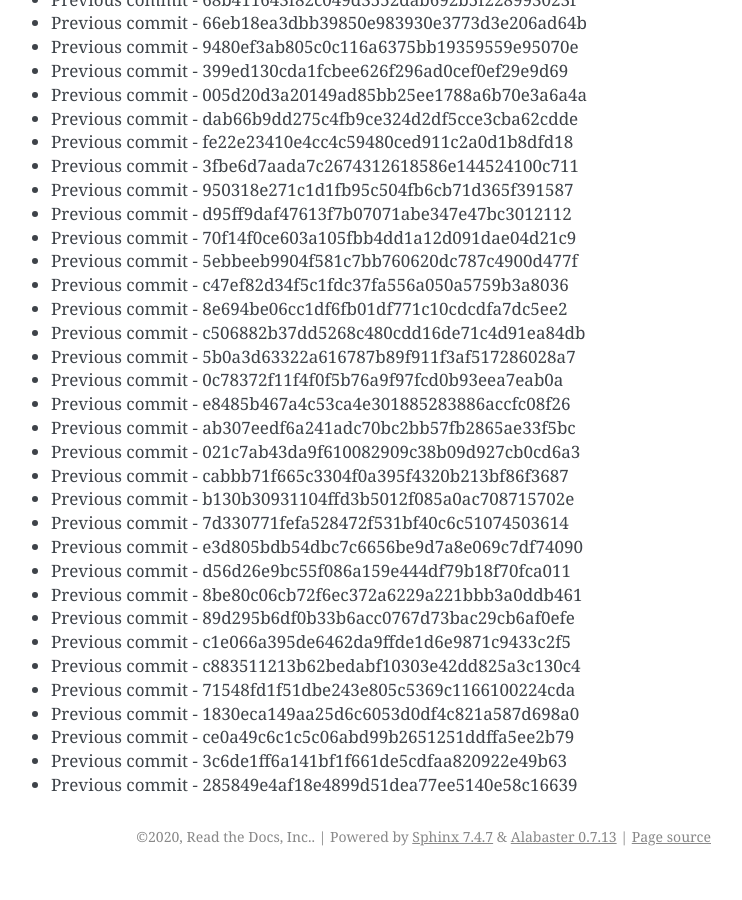
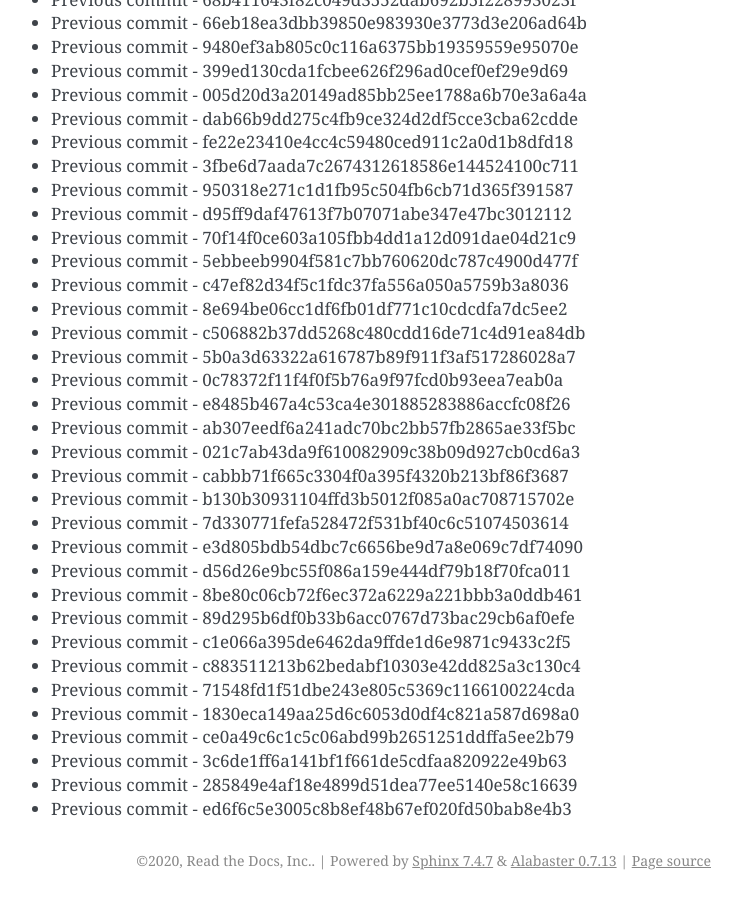
Before and after one commit to readthedocs/rtd-git-stresstest, a Sphinx documentation site: the page built from docs/updates.rst, in a window 1280 px wide and 900 px high, scrolled down 86753 px. Shown: the whole window, without its empty margins (399-1141 px from the left). Built offline with Sphinx 7.4.7, drawn with Linux system fonts in a browser that asks for light colours; before the commit the page ends 87629 px from its top, so only the background shows below that.

Commit message:
Generating commit from previous: ed6f6c5e3005c8b8ef48b67ef020fd50bab8e4b3

```diff
--- a/docs/updates.rst
+++ b/docs/updates.rst
@@ -3677,3 +3677,4 @@ It can be tested for any performance characteristics.
 * Previous commit - ce0a49c6c1c5c06abd99b2651251ddffa5ee2b79
 * Previous commit - 3c6de1ff6a141bf1f661de5cdfaa820922e49b63
 * Previous commit - 285849e4af18e4899d51dea77ee5140e58c16639
+* Previous commit - ed6f6c5e3005c8b8ef48b67ef020fd50bab8e4b3
```
